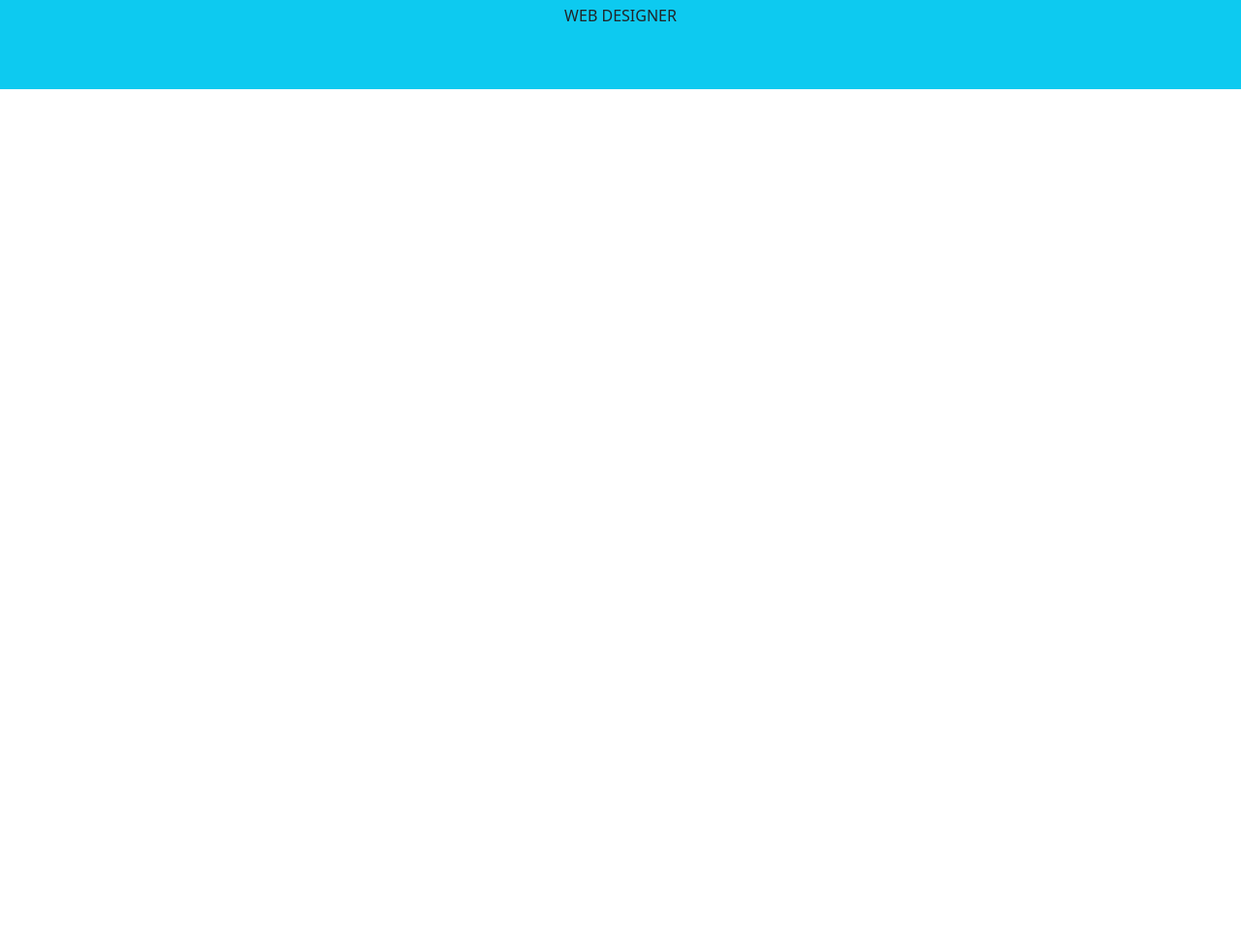
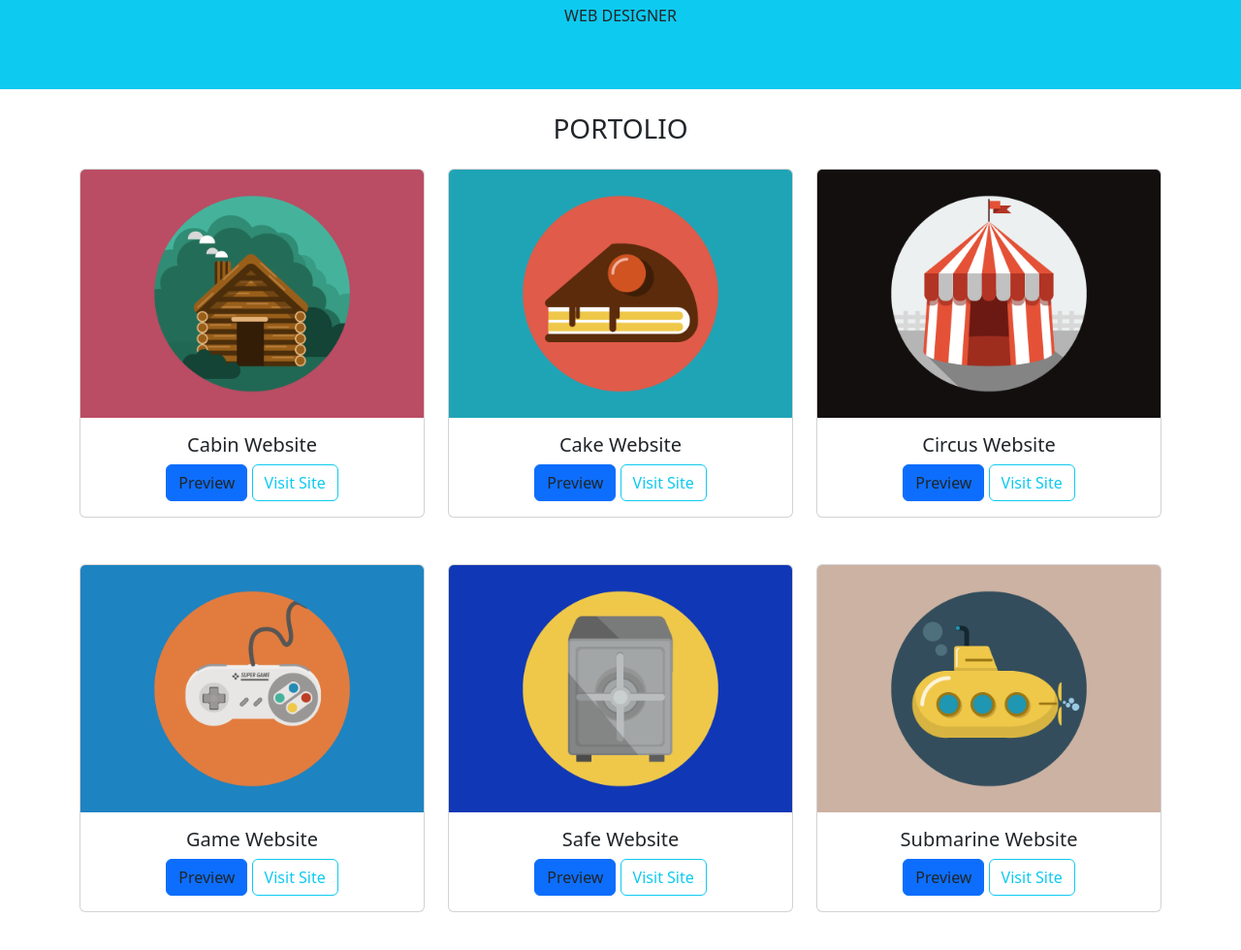
Before and after one commit to SasiMontella/bootstrap-html-freelancer, a plain HTML site: page index.html in a window 1280 px wide. Shown: the part 554-1534 px from the top of the page at 97% size. Before the commit the page ends 800 px from the top, so only its background shows below. Drawn offline with nearby package versions, Linux system fonts and the light colour scheme.

Commit message:
Card finished

```diff
--- a/index.html
+++ b/index.html
@@ -37,7 +37,71 @@
                     <p>WEB DESIGNER</p>
                   </div>
                 </div>
-
+              </div>
+              <div class="container ">
+                <div class="row justify-content-center text-center">
+                  <h3 class="m-4">PORTOLIO</h3>
+                  <div class="col-4 mb-5">
+                    <div class="card">
+                      <img src="./img/cabin.png" class="card-img-top" alt="Cabin">
+                      <div class="card-body">
+                        <h5 class="card-title">Cabin Website</h5>
+                        <a href="#" class="btn btn-primary text-dark">Preview</a>
+                        <a href="#" class="btn btn-outline-info">Visit Site</a>
+                      </div>
+                    </div>
+                  </div>
+                  <div class="col-4 mb-5">
+                    <div class="card">
+                      <img src="./img/cake.png" class="card-img-top" alt="Cake">
+                      <div class="card-body">
+                        <h5 class="card-title">Cake Website</h5>
+                        <a href="#" class="btn btn-primary text-dark">Preview</a>
+                        <a href="#" class="btn btn-outline-info">Visit Site</a>
+                      </div>
+                    </div>
+                  </div>
+                  <div class="col-4 mb-5">
+                    <div class="card">
+                      <img src="./img/circus.png" class="card-img-top" alt="Circus">
+                      <div class="card-body">
+                        <h5 class="card-title">Circus Website</h5>
+                        <a href="#" class="btn btn-primary text-dark">Preview</a>
+                        <a href="#" class="btn btn-outline-info">Visit Site</a>
+                      </div>
+                    </div>
+                  </div>
+                  <div class="col-4 mb-5">
+                    <div class="card">
+                      <img src="./img/game.png" class="card-img-top" alt="Game">
+                      <div class="card-body">
+                        <h5 class="card-title">Game Website</h5>
+                        <a href="#" class="btn btn-primary text-dark">Preview</a>
+                        <a href="#" class="btn btn-outline-info">Visit Site</a>
+                      </div>
+                    </div>
+                  </div>
+                  <div class="col-4 mb-5">
+                    <div class="card">
+                      <img src="./img/safe.png" class="card-img-top" alt="Safe">
+                      <div class="card-body">
+                        <h5 class="card-title">Safe Website</h5>
+                        <a href="#" class="btn btn-primary text-dark">Preview</a>
+                        <a href="#" class="btn btn-outline-info">Visit Site</a>
+                      </div>
+                    </div>
+                  </div>
+                  <div class="col-4 mb-5">
+                    <div class="card">
+                      <img src="./img/submarine.png" class="card-img-top" alt="Submarine">
+                      <div class="card-body">
+                        <h5 class="card-title">Submarine Website</h5>
+                        <a href="#" class="btn btn-primary text-dark">Preview</a>
+                        <a href="#" class="btn btn-outline-info">Visit Site</a>
+                      </div>
+                    </div>
+                  </div>
+                </div>
               </div>
             </main>
 
```
